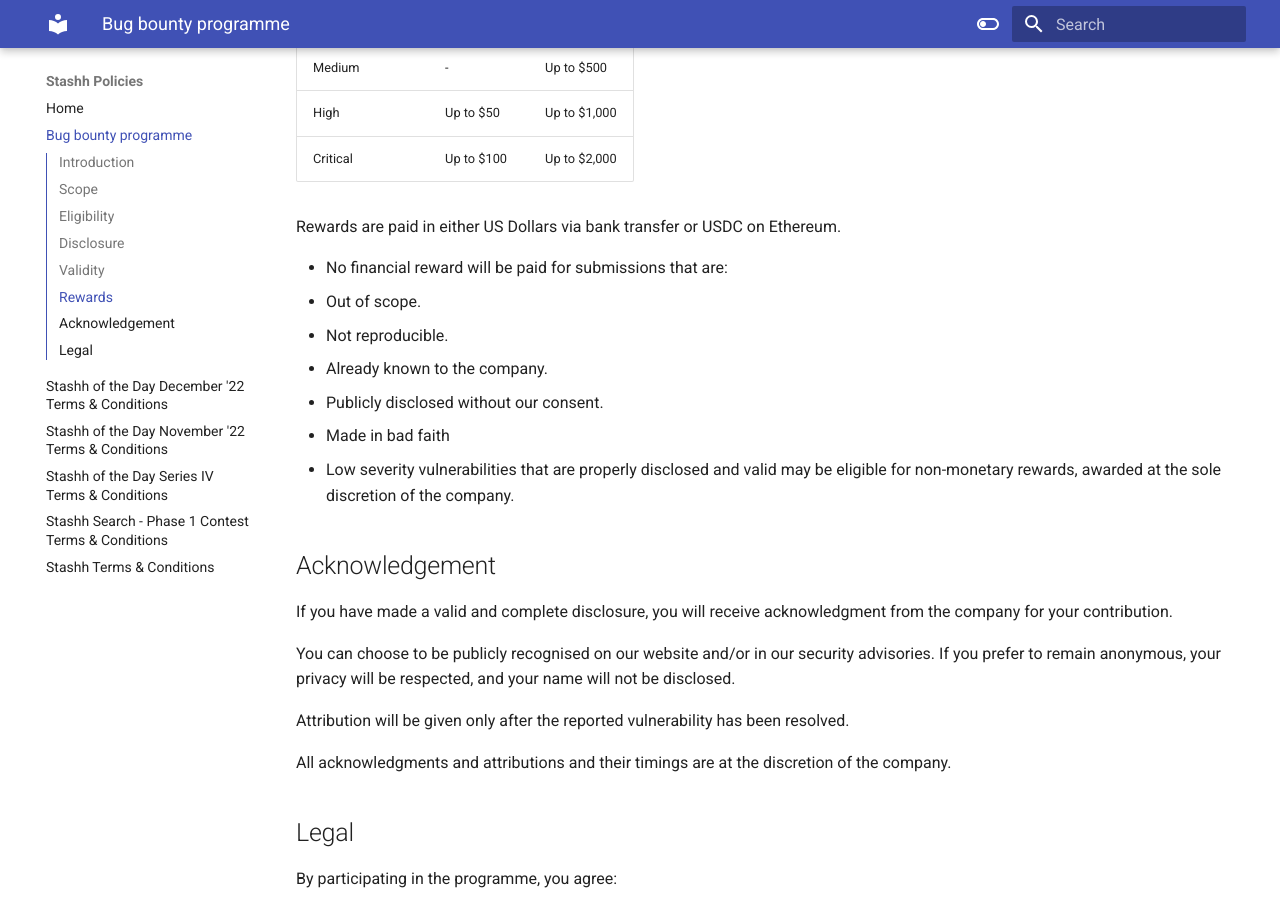
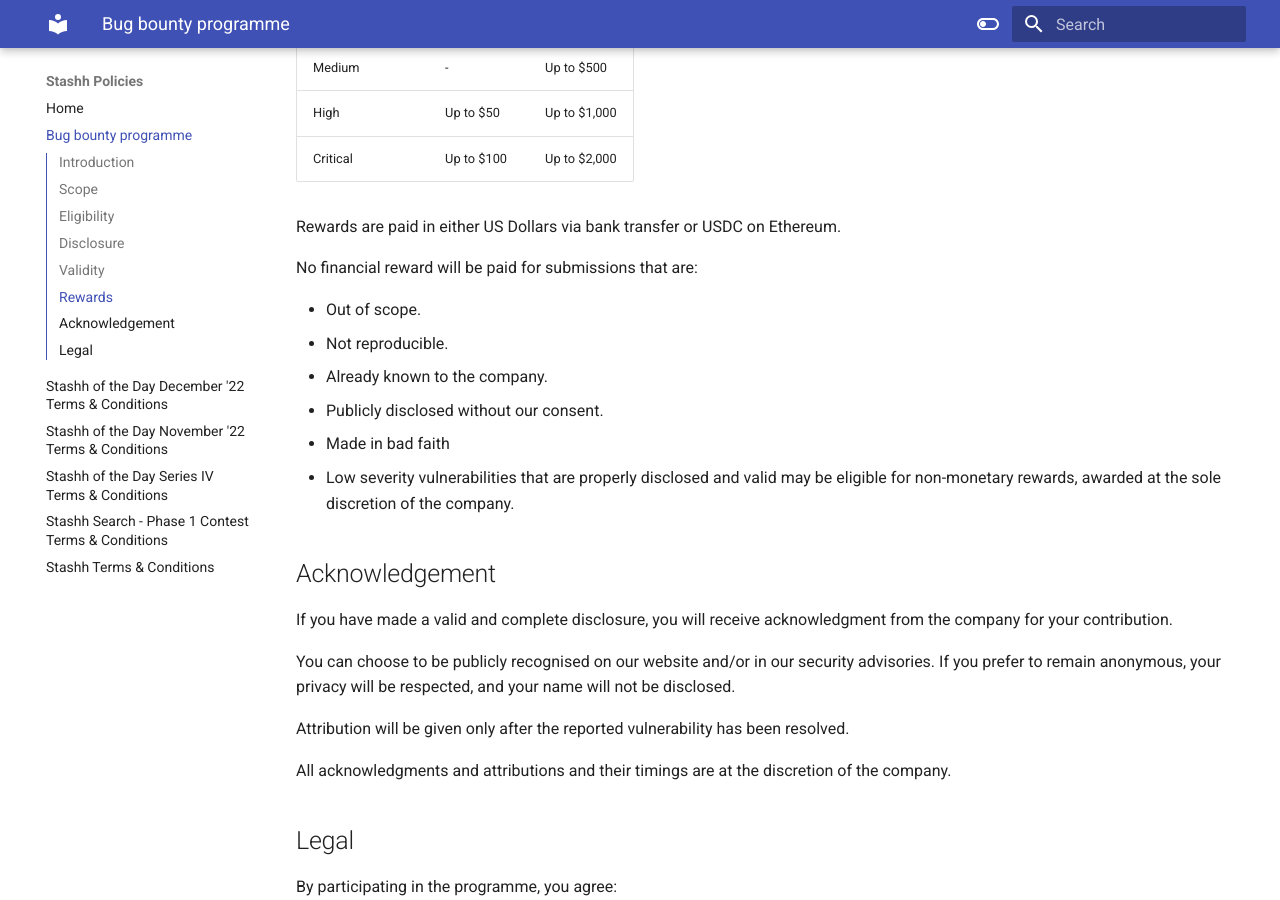
Before and after one commit to stashh-labs/stashh-policies, an MkDocs documentation site: the page built from docs/bug-bounty-programme.md, in a window 1280 px wide and 900 px high, scrolled down 2229 px. Built offline with MkDocs 1.6.1 and Material for MkDocs 9.7.7, drawn with Linux system fonts in a browser that asks for light colours.

```diff
--- a/docs/bug-bounty-programme.md
+++ b/docs/bug-bounty-programme.md
@@ -63,12 +63,13 @@ The following guidelines are applied by the company when determining a reward:
 
 Rewards are paid in either US Dollars via bank transfer or USDC on Ethereum.
 
-- No financial reward will be paid for submissions that are:
-  - Out of scope.
-  - Not reproducible.
-  - Already known to the company.
-  - Publicly disclosed without our consent.
-  - Made in bad faith
+No financial reward will be paid for submissions that are:
+
+- Out of scope.
+- Not reproducible.
+- Already known to the company.
+- Publicly disclosed without our consent.
+- Made in bad faith
 - Low severity vulnerabilities that are properly disclosed and valid may be eligible for non-monetary rewards, awarded at the sole discretion of the company.
 
 ## Acknowledgement
```
